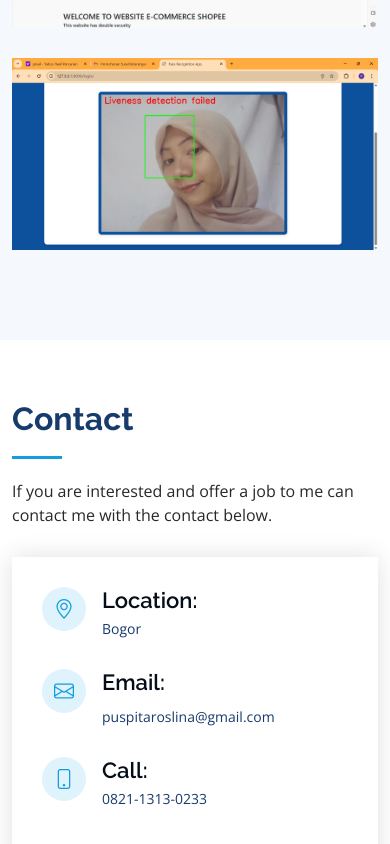
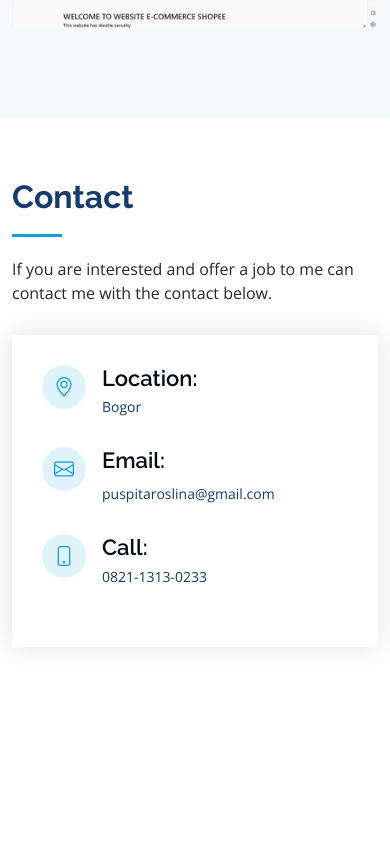
Before and after one commit to linoci/Portofolio, a plain HTML site: page index.html in a window 390 px wide. Shown: the part 7919-8763 px from the top of the page. After the commit the page ends 8696 px from the top, so only its background shows below. Drawn offline with nearby package versions, Linux system fonts and the light colour scheme.

Commit message:
Update index.html

```diff
--- a/index.html
+++ b/index.html
@@ -398,16 +398,6 @@
             </div>
           </div>
 
-          <div class="col-lg-4 col-md-6 portfolio-item filter-web">
-            <div class="portfolio-wrap">
-              <img src="assets/img/portfolio/po4.png" class="img-fluid" alt="">
-              <div class="portfolio-links">
-                <a href="assets/img/portfolio/po4.png" data-gallery="portfolioGallery" class="portfolio-lightbox" title="Login Web Face With Artificial Neural Network "><i class="bx bx-plus"></i></a>
-                <a href="https://drive.google.com/file/d/1eoPVAYrUQ4NnI3cXL8xNFvvOPPDsG2li/view?usp=drive_link" title="More Details"><i class="bx bx-link"></i></a>
-              </div>
-            </div>
-          </div>
-
         </div>
 
       </div>
```
